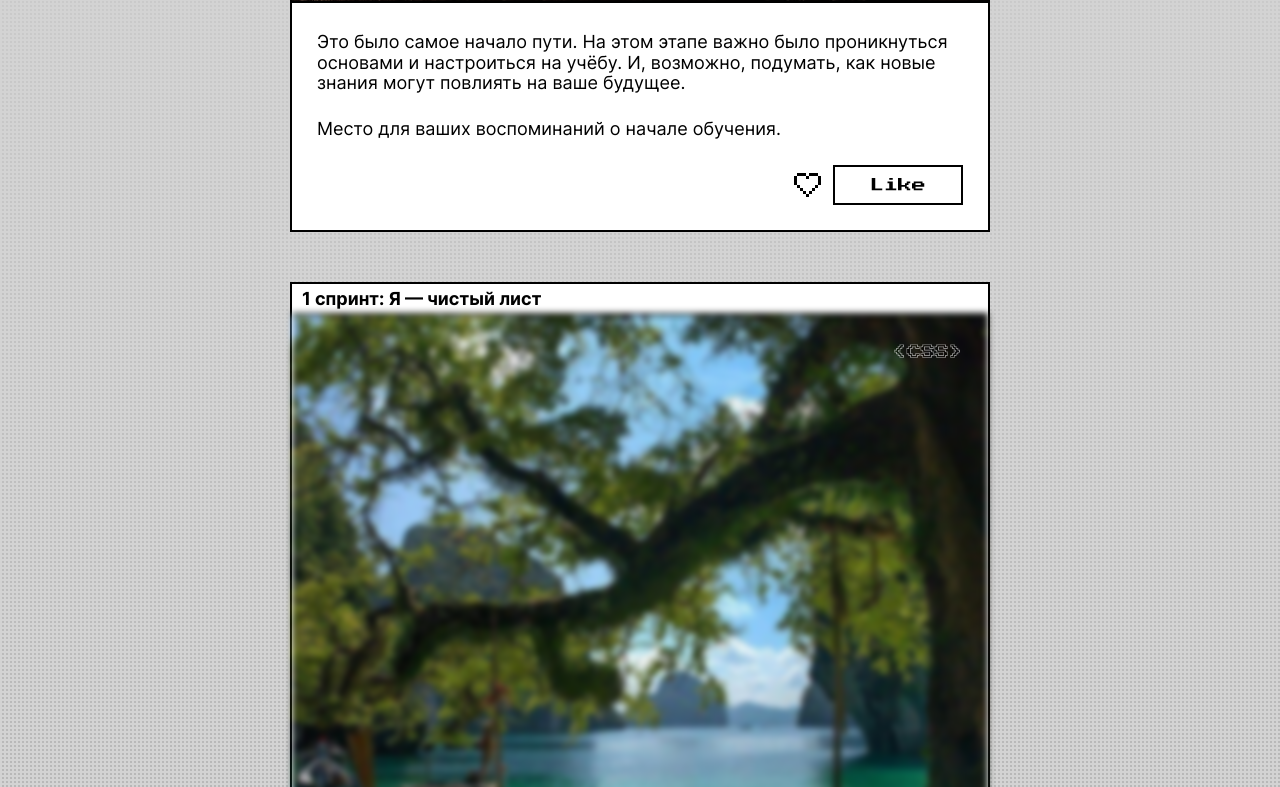
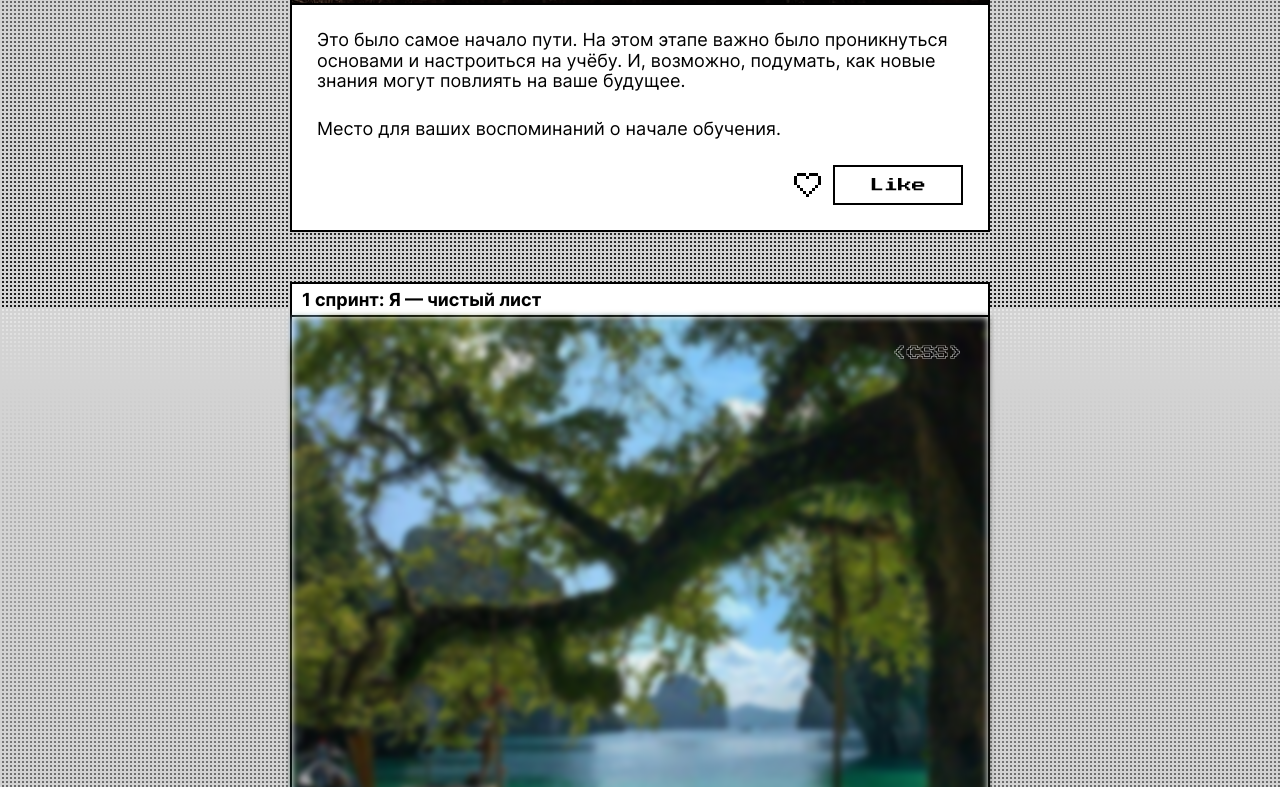
Before and after one commit to RTD404/zakrivayuschiy-teg-f, a plain HTML site: page index.html in a window 1280 px wide. Shown: the part 1293-2080 px from the top of the page. Drawn offline with Linux system fonts and the light colour scheme.

Commit message:
исправить ошибки ревью

```diff
--- a/index.html
+++ b/index.html
@@ -56,11 +56,13 @@
           <img src="./images/we.jpg" alt="" class="card__image filter-null-start">
           <p class="card__image-label">&lt;/html&gt;</p>
         </div>
+        <div class="card__content">
           <p class="card__text">Это было самое начало пути. На этом этапе важно было проникнуться
             основами и настроиться на учёбу. И, возможно, подумать, как новые
             знания могут повлиять на ваше будущее.
           </p>
           <p class="card__text">Место для ваших воспоминаний о начале обучения.</p>
+        </div>
         <div class="card__buttons-wrapper">
           <button type="button" class="card__icon-button">
             <svg class="like-icon" xmlns="http://www.w3.org/2000/svg" viewBox="0 0 39 36" fill="none">
@@ -84,6 +86,7 @@
           <img src="./images/as.jpg" alt="" class="card__image filter-first-start">
           <p class="card__image-label">&lt;css&gt;</p>
         </div>
+        <div class="card__content">
           <p class="card__text">На первых этапах мы работали со
             страхами и сомнениями, которые часто испытывают новички.
             Один из них — страх перед чистым листом. Это, конечно же,
@@ -92,6 +95,7 @@
             с чего начать? а вдруг будет слишком сложно? что, если я не справлюсь?
           </p>
           <p class="card__text">Место для ваших воспоминаний о начале первого спринта.</p>
+        </div>
         <div class="card__buttons-wrapper">
           <button type="button" class="card__icon-button">
             <svg class="like-icon" xmlns="http://www.w3.org/2000/svg" viewBox="0 0 39 36" fill="none">
@@ -115,11 +119,13 @@
           <img src="./images/ef.jpg" alt="" class="card__image filter-first-end ">
           <p class="card__image-label">&lt;support&gt;</p>
         </div>
+        <div class="card__content">
           <p class="card__text">Первый проект — позади! Но это всё ещё самое начало пути.
             Радость могла быстро померкнуть и смениться ожиданием провала.
             Или вы, наоборот, могли вдохновиться успехами и поверить в себя.
           </p>
           <p class="card__text">Место для ваших воспоминаний об окончании первого спринта.</p>
+        </div>
         <div class="card__buttons-wrapper">
           <button type="button" class="card__icon-button">
             <svg class="like-icon" xmlns="http://www.w3.org/2000/svg" viewBox="0 0 39 36" fill="none">
@@ -143,6 +149,7 @@
           <img src="./images/hj.jpg" alt="" class="card__image filter-second-start">
           <p class="card__image-label">&lt;desigions&gt;</p>
         </div>
+        <div class="card__content">
           <p class="card__text">На этом этапе вы уже достаточно разбирались
             в основах вёрстки, чтобы понять, как много ещё впереди.
             Вы могли попытаться погнаться за идеалом и понять, что он недостижим.
@@ -150,6 +157,7 @@
             чтобы сделать идеально, старались просто сделать.
           </p>
           <p class="card__text">Место для ваших воспоминаний о начале второго спринта.</p>
+        </div>
         <div class="card__buttons-wrapper">
           <button type="button" class="card__icon-button">
             <svg class="like-icon" xmlns="http://www.w3.org/2000/svg" viewBox="0 0 39 36" fill="none">
@@ -173,12 +181,14 @@
           <img src="./images/lk.jpg" alt="" class="card__image filter-second-end">
           <p class="card__image-label">&lt;care&gt;</p>
         </div>
+        <div class="card__content">
           <p class="card__text">Всё это время вы были не одиноки (хотя, возможно, иногда и чувствовали, что одни против целого мира).
             Вас окружали одногруппники, команда сопровождения и просто близкие люди,
             которым можно пожаловаться, если очередной макет просто так не поддавался.
             Осваивать что-то новое легче, когда рядом есть единомышленники, не правда ли?
           </p>
           <p class="card__text">Место для ваших воспоминаний об окончании второго спринта.</p>
+        </div>
         <div class="card__buttons-wrapper">
           <button type="button" class="card__icon-button">
             <svg class="like-icon" xmlns="http://www.w3.org/2000/svg" viewBox="0 0 39 36" fill="none">
@@ -202,11 +212,13 @@
           <img src="./images/mn.jpg" alt="" class="card__image filter-third-start">
           <p class="card__image-label">&lt;mental hospital&gt;</p>
         </div>
+        <div class="card__content">
           <p class="card__text">На этом курсе вы постоянно решали разные задачи.
             В какой-то момент вам могло показаться, что решения просто иссякли.
             Значит, пришло время посмотреть на задачу под другим углом.
           </p>
           <p class="card__text">Место для ваших воспоминаний о начале третьего спринта.</p>
+        </div>
         <div class="card__buttons-wrapper">
           <button type="button" class="card__icon-button">
             <svg class="like-icon" xmlns="http://www.w3.org/2000/svg" viewBox="0 0 39 36" fill="none">
@@ -230,12 +242,14 @@
           <img src="./images/trhg.jpg" alt="" class="card__image filter-third-end">
           <p class="card__image-label">&lt;lifes-style: none;&gt;</p>
         </div>
+        <div class="card__content">
           <p class="card__text">Во время учёбы часто возникает чувство, когда не знаешь,
             за что хвататься. Вроде и проектную пора сдавать, и задачи хочется порешать,
             и в теории получше разобраться, и жизнь не забыть пожить.
             В такие моменты очень нужна концентрация. Вспомните, откуда вы её черпали.
           </p>
           <p class="card__text">Место для ваших воспоминаний об окончании третьего спринта.</p>
+        </div>
         <div class="card__buttons-wrapper">
           <button type="button" class="card__icon-button">
             <svg class="like-icon" xmlns="http://www.w3.org/2000/svg" viewBox="0 0 39 36" fill="none">
@@ -259,6 +273,7 @@
           <img src="./images/vb.jpg" alt="" class="card__image filter-final">
           <p class="card__image-label">&lt;experience&gt;</p>
         </div>
+        <div class="card__content">
           <p class="card__text">Сейчас вы уже очень много знаете о вёрстке.
             Но это только начало. Во-первых, впереди ещё много материала про «красотищу».
             Во-вторых, с окончанием курса учёба не заканчивается. Вёрстка — это целый мир.
@@ -266,6 +281,7 @@
             но это тот случай, когда важен сам процесс познания. Ведь часто путь — и есть результат.
           </p>
           <p class="card__text">Место, чтобы остановиться, подумать и написать, что вы чувствуете в этой точке пути.</p>
+        </div>
         <div class="card__buttons-wrapper">
           <button type="button" class="card__icon-button">
             <svg class="like-icon" xmlns="http://www.w3.org/2000/svg" viewBox="0 0 39 36" fill="none">
@@ -284,7 +300,7 @@
       </article>
     </main>
 
-    <footer>
+    <footer class="footer">
       <button
         type="button"
         class="card__save-button animated-button"
--- a/styles/style.css
+++ b/styles/style.css
@@ -20,6 +20,7 @@
   background-color: var(--bg-color);
   background-image: var(--bg-image);
   background-size: cover;
+  background-attachment: fixed;
   min-inline-size: 320px;
   min-block-size: 100dvb;
   font-variation-settings: 'wght' var(--font-weight-text);
@@ -114,42 +115,56 @@
 }
 
 .main {
-  display: flex;
-  flex-direction: column;
-  gap: 50px;
   margin: 100px auto auto auto;
   inline-size: clamp(320px, 100%, 700px);
 }
 
 .card {
-  display: flex;
-  flex-direction: column;
+  margin-block-end: 50px;
   border: 2px solid var(--accent-color);
   background-color: var(--bg-color);
 }
 
 .card__title {
-  padding: 4px 4px 4px 10px;
+  border-bottom: 2px solid var(--accent-color);
+  padding: 5px 10px;
   color: var(--accent-color, #000);
   font-size: 18px;
   font-variation-settings: 'wght' var(--font-weight-title);
 }
 
-.card__text {
-  display: flex;
-  padding: 0 25px 25px 25px;
-  color: var(--accent-color);
-  font-weight: var(--font-weight-text);
-  font-size: 18px;
-  line-height: 116.667%;
+.card__image-wrapper {
+  position: relative;
+}
+
+.card__image-label {
+  position: absolute;
+  top: 0.1rem;
+  right: 10px;
+  margin: 27px 15px 0 0;
+  opacity: 0.5;
+  color: var(--accent-color, #000);
+  font-family: var(--font-family);
+  font-weight: 400;
+  font-size: 14px;
+  text-transform: uppercase;
+  text-shadow: -1px 0 var(--shadow-color), 0 1px var(--shadow-color), 1px 0 var(--shadow-color), 0 -1px var(--shadow-color);
+  mix-blend-mode: hard-light;
+}
+
+@supports((text-stroke: 1px var(--shadow-color)) or (-webkit-text-stroke: 1px var(--shadow-color))) {
+  .card__image-label {
+      text-shadow: none;
+      -webkit-text-stroke: 1px var(--shadow-color);
+      text-stroke: 1px var(--shadow-color);
+  }
 }
 
 .card__image {
-  max-width: 100%;
-  margin-bottom: 25px;
-  border-top: 2px solid var(--accent-color);
-  border-bottom: 2px solid var(--accent-color);
-  object-fit: fill;
+  display: block;
+  object-fit: cover;
+  max-inline-size: 100%;
+  aspect-ratio: 1 / 1;
 }
 
 .filter-null-start {
@@ -184,38 +199,27 @@
   filter: contrast(150%);
 }
 
-.card__image-wrapper {
-  position: relative;
+.card__content {
+  border-top: 2px solid var(--accent-color);
+  padding: 25px;
 }
 
-.card__image-label {
-  position: absolute;
-  top: 0.1rem;
-  right: 10px;
-  margin: 30px 15px 0 0;
-  opacity: 0.5;
-  color: var(--accent-color, #000);
-  font-family: var(--font-family);
-  font-weight: 400;
-  font-size: 14px;
-  text-transform: uppercase;
-  text-shadow: -1px 0 var(--shadow-color), 0 1px var(--shadow-color), 1px 0 var(--shadow-color), 0 -1px var(--shadow-color);
-  mix-blend-mode: hard-light;
+.card__text {
+  color: var(--accent-color);
+  font-size: 18px;
+  line-height: 116.667%;
+  font-variation-settings: 'wght' var(--font-weight-text);
 }
 
-@supports((text-stroke: 1px var(--shadow-color)) or (-webkit-text-stroke: 1px var(--shadow-color))) {
-  .card__image-label {
-      text-shadow: none;
-      -webkit-text-stroke: 1px var(--shadow-color);
-      text-stroke: 1px var(--shadow-color);
-  }
+.card__text:not(:last-child) {
+  margin-block-end: 27px;
 }
 
 .card__buttons-wrapper {
   display: flex;
-  align-self: end;
+  justify-content: end;
   gap: 4px;
-  padding: 0 25px 25px 0;
+  margin: 0 25px 25px 0;
 }
 
 .card__icon-button {
@@ -236,8 +240,8 @@
 }
 
 .like-icon {
+  box-sizing: 36px;
   inline-size: 39px;
-  box-sizing: 36px;
 }
 
 .core,
@@ -265,14 +269,14 @@
 
 .card__like-button {
   min-width: 130px;
+  padding: 9px 17px;
 }
 
 .card__save-button {
   gap: 8px;
   min-width: clamp(306px, calc(100vw - 60px), 339px);
   margin: auto;
-  margin-block-start: 3.36rem;
-  margin-block-end: 6.5rem;
+  margin: 0 auto 105px;
   padding: 15px 20px;
   color: var(--accent-color);
 }
@@ -298,7 +302,7 @@
   cursor: pointer;
 }
 
-.animated-button span {
+.button__text {
   position: relative;
   z-index: 2;
   color: var(--hover-color);
@@ -332,6 +336,7 @@
 }
 
 .dialog__svg {
+  fill: var(--accent-color);
   inline-size: 39px;
   block-size: 39px;
 }
@@ -345,12 +350,15 @@
 }
 
 .dialog__text {
-  color: var(--accent-color);
+  position: relative;
+  z-index: 2;
+  color: var(--hover-color);
   font-family: var(--font-family);
   font-weight: 400;
   font-size: 14px;
   line-height: 1.5; /* 21px */
   text-transform: uppercase;
+  mix-blend-mode: difference;
 }
 
 .dialog__button {
@@ -362,11 +370,16 @@
   inline-size: 100%;
 }
 
-dialog::backdrop {
+.dialog::backdrop {
   background-color: rgb(0 0 0 / 0.75);
 }
 
 @media (width <= 375px) {
+
+  .card__image-label {
+    margin: 23px 0 0 0;
+  }
+
   .card__save-button {
     flex-direction: column;
   }
```
Lines whose indentation alone changed are shown as unchanged.
